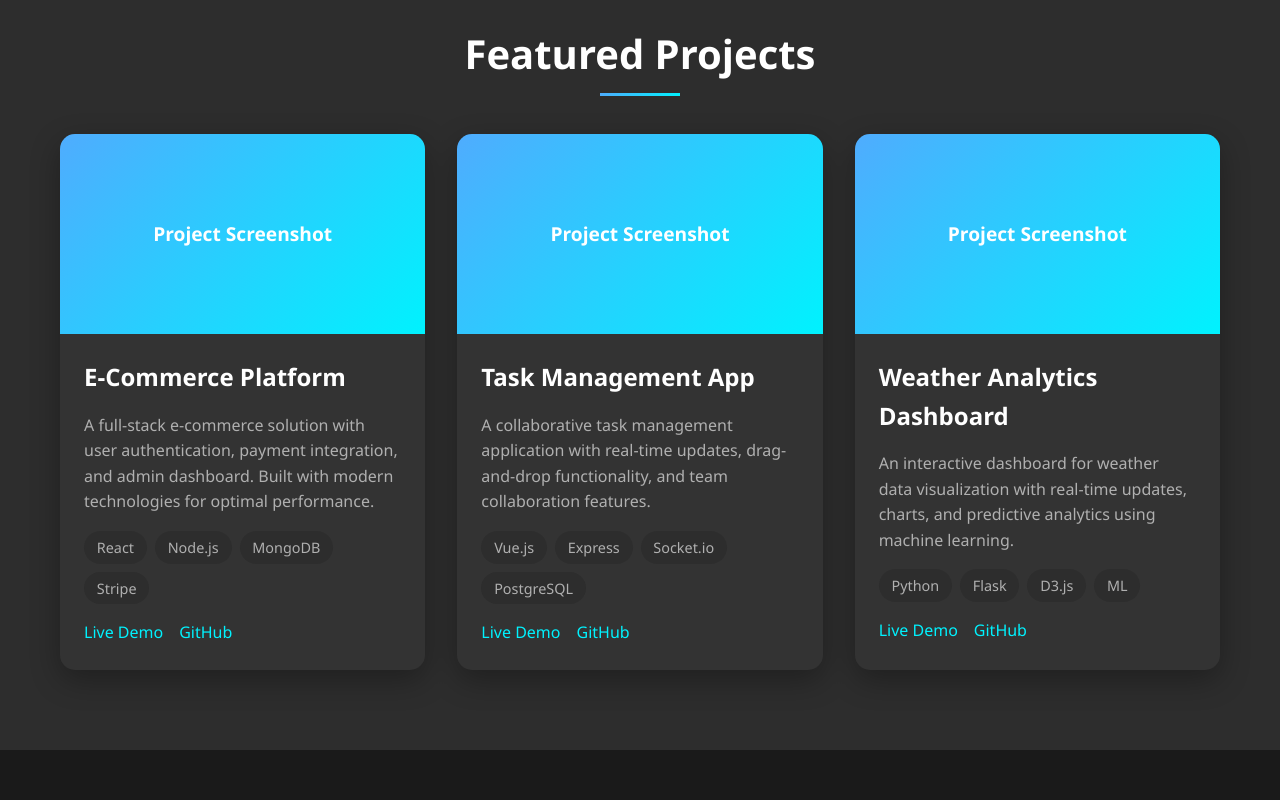
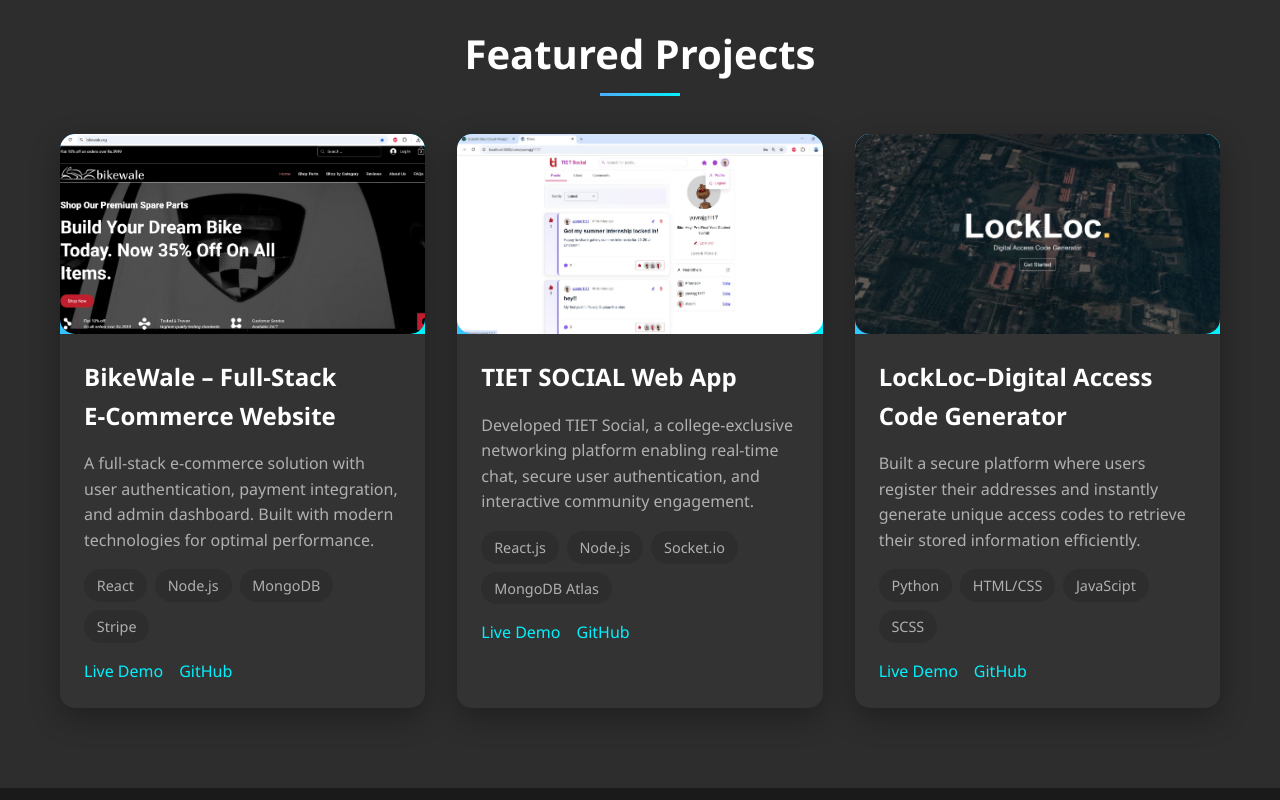
Before and after one commit to Yuvrajg2442/Portfolio-Yuvraj, a plain HTML site: page index.html in a window 1280 px wide. Shown: the part 1700-2500 px from the top of the page. Drawn offline with Linux system fonts and the light colour scheme.

Commit message:
Projects commit

```diff
--- a/index.html
+++ b/index.html
@@ -1143,11 +1143,11 @@
                         <div>Years Experience</div>
                     </div>
                     <div class="stat-item">
-<div class="stat-number" data-value="50" data-plus="true">0+</div>
+<div class="stat-number" data-value="30" data-plus="true">0+</div>
                         <div>GitHub Contributions</div>
                     </div>
                     <div class="stat-item">
-<div class="stat-number" data-value="100" data-plus="true">0+</div>
+<div class="stat-number" data-value="25" data-plus="true">0+</div>
                         <div>Technologies Used</div>
                     </div>
                 </div>
@@ -1161,9 +1161,11 @@
             <h2 class="section-title fade-in">Featured Projects</h2>
             <div class="projects-grid">
                 <div class="project-card fade-in">
-                    <div class="project-image">Project Screenshot</div>
+                    <div class="project-image">
+                        <img src="bikewale.png" alt="bikewale Screenshot" style="width: 100%; height: 100%; object-fit: cover; border-radius: 15px;">
+                    </div>
                     <div class="project-content">
-                        <h3 class="project-title">E-Commerce Platform</h3>
+                        <h3 class="project-title">BikeWale – Full‑Stack E‑Commerce Website</h3>
                         <p class="project-description">A full-stack e-commerce solution with user authentication, payment integration, and admin dashboard. Built with modern technologies for optimal performance.</p>
                         <div class="project-tech">
                             <span class="tech-tag">React</span>
@@ -1179,15 +1181,17 @@
                 </div>
 
                 <div class="project-card fade-in">
-                    <div class="project-image">Project Screenshot</div>
+                    <div class="project-image">
+                    <img src="tietsocial.jpeg" alt="TIET SOCIAL Screenshot" style="width: 100%; height: 100%; object-fit: cover; border-radius: 15px;">
+                    </div>
                     <div class="project-content">
-                        <h3 class="project-title">Task Management App</h3>
-                        <p class="project-description">A collaborative task management application with real-time updates, drag-and-drop functionality, and team collaboration features.</p>
+                        <h3 class="project-title">TIET SOCIAL Web App</h3>
+                        <p class="project-description">Developed TIET Social, a college-exclusive networking platform enabling real-time chat, secure user authentication, and interactive community engagement.</p>
                         <div class="project-tech">
-                            <span class="tech-tag">Vue.js</span>
-                            <span class="tech-tag">Express</span>
+                            <span class="tech-tag">React.js</span>
+                            <span class="tech-tag">Node.js</span>
                             <span class="tech-tag">Socket.io</span>
-                            <span class="tech-tag">PostgreSQL</span>
+                            <span class="tech-tag">MongoDB Atlas</span>
                         </div>
                         <div class="project-links">
                             <a href="#" class="project-link">Live Demo</a>
@@ -1197,15 +1201,17 @@
                 </div>
 
                 <div class="project-card fade-in">
-                    <div class="project-image">Project Screenshot</div>
+                    <div class="project-image">
+                        <img src="locloc.jpeg" alt="lockloc Screenshot" style="width: 100%; height: 100%; object-fit: cover; border-radius: 15px;">
+                    </div>
                     <div class="project-content">
-                        <h3 class="project-title">Weather Analytics Dashboard</h3>
-                        <p class="project-description">An interactive dashboard for weather data visualization with real-time updates, charts, and predictive analytics using machine learning.</p>
+                        <h3 class="project-title">LockLoc–Digital Access Code Generator</h3>
+                        <p class="project-description">Built a secure platform where users register their addresses and instantly generate unique access codes to retrieve their stored information efficiently.</p>
                         <div class="project-tech">
                             <span class="tech-tag">Python</span>
-                            <span class="tech-tag">Flask</span>
-                            <span class="tech-tag">D3.js</span>
-                            <span class="tech-tag">ML</span>
+                            <span class="tech-tag">HTML/CSS</span>
+                            <span class="tech-tag">JavaScipt</span>
+                            <span class="tech-tag">SCSS</span>
                         </div>
                         <div class="project-links">
                             <a href="#" class="project-link">Live Demo</a>
@@ -1471,8 +1477,8 @@
                         <img src="TICCgroup.jpg" alt="LinkedIn Post" style="width: 100%; height: 100%; object-fit: cover;">
                     </div>
                     <div class="post-content">
-                        <h3 class="post-title">Orchestrated Luminescence 2024: A Three-Day Wellness Festival</h3>
-                        <p class="post-description">Drove Luminescence 2024 from concept to stage—a three-day festival promoting mental health awareness, poetry, and cultural expression, culminating in a soulful performance by Nayab Midha.</p>
+                        <h3 class="post-title">Reflecting on an Incredible Year at TICC 🚀</h3>
+                        <p class="post-description">I'm proud to begin a new role as Lead Ambassador at TICC, where I look forward to driving impactful initiatives and continuing this important journey.</p>
                         <p class="post-date">May 5, 2024</p>
                         <a href="https://www.linkedin.com/feed/update/urn:li:activity:7242614935887740928/" class="post-link">View on LinkedIn →</a>
                     </div>
```
Also changed, not shown: bikewale.png (added), locloc.jpeg (added), tietsocial.jpeg (added).
